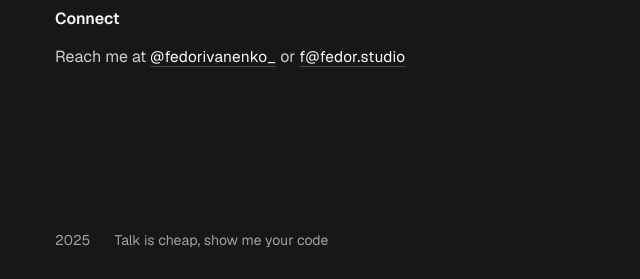
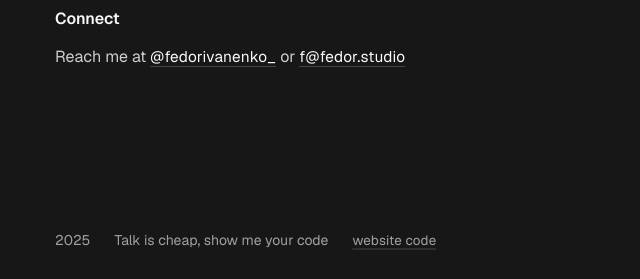
Before and after one commit to fedorivanenko/fedor-ivanenko-personal-website, a Next.js app: page / in a window 1280 px wide. Shown: the part 1031-1310 px from the top of the page, without its empty margins (263-903 px from the left). Built offline with nearby package versions, Linux system fonts and the light colour scheme.

Commit message:
feat: add link to webiste code

```diff
--- a/components/layout/footer.tsx
+++ b/components/layout/footer.tsx
@@ -1,3 +1,4 @@
+import { InlineLinkButton } from "../ui/button";
 import { sectionVariants } from "./section";
 import { cn } from "@/lib/utils";
 
@@ -5,12 +6,20 @@ export default function Footer() {
   return (
     <footer
       className={cn(
-        sectionVariants({animated: true}),
-        "w-full flex-row gap-6 text-sm text-muted-foreground mt-auto pt-20 md:pt-40 stagger-5"
+        sectionVariants({ animated: true }),
+        "w-full flex-row gap-x-4 sm:gap-x-6 gap-y-2 space-y-0 text-sm text-muted-foreground mt-auto pt-20 md:pt-40 stagger-5 items-baseline flex-wrap"
       )}
     >
       <span>{new Date().getFullYear()}</span>
       <span>Talk is cheap, show me your code</span>
+      <InlineLinkButton
+        className="text-muted-foreground -translate-y-[0.5px]"
+        href={
+          "https://github.com/fedorivanenko/fedor-ivanenko-personal-website"
+        }
+      >
+        website code
+      </InlineLinkButton>
     </footer>
   );
 }
```
